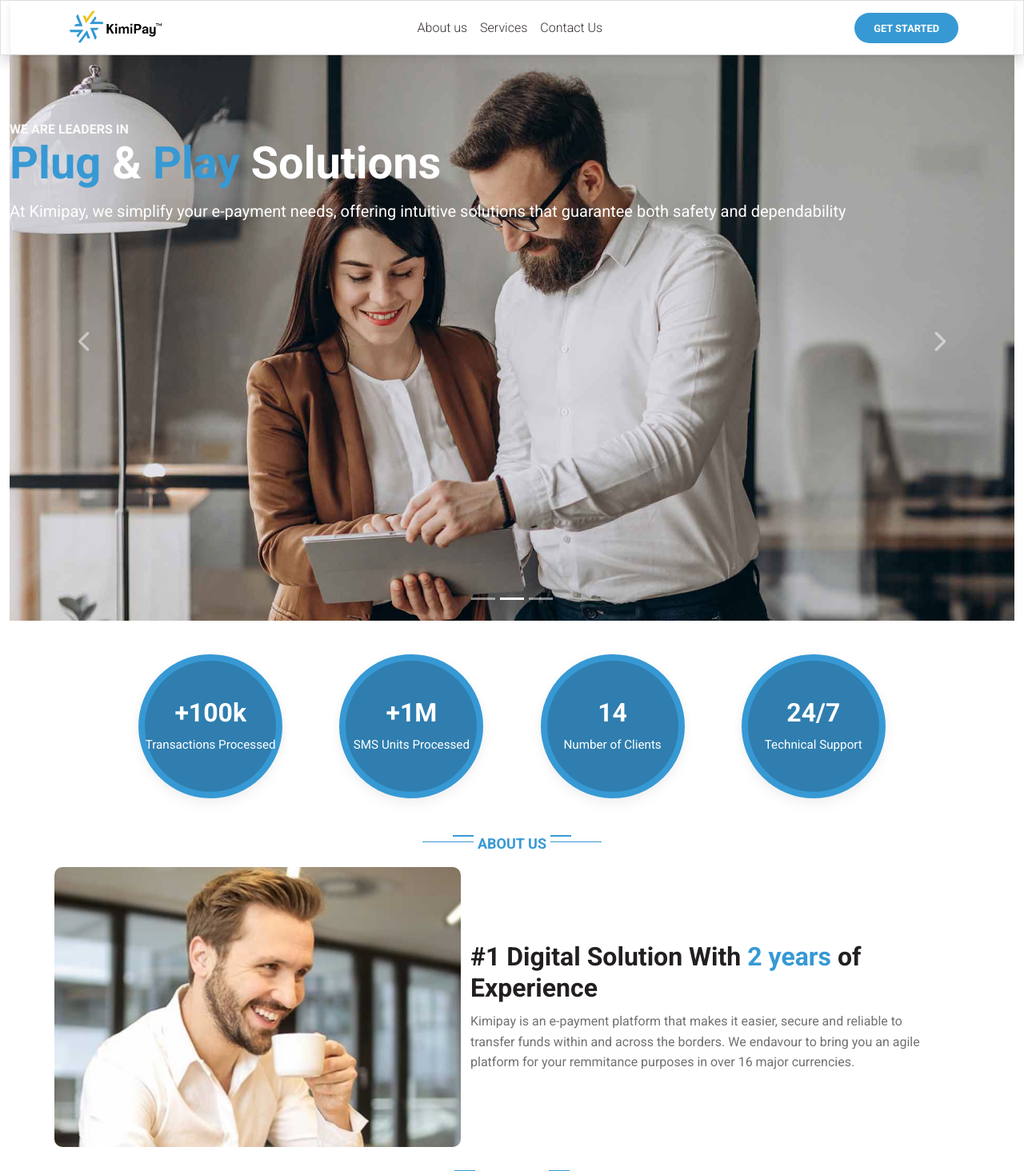
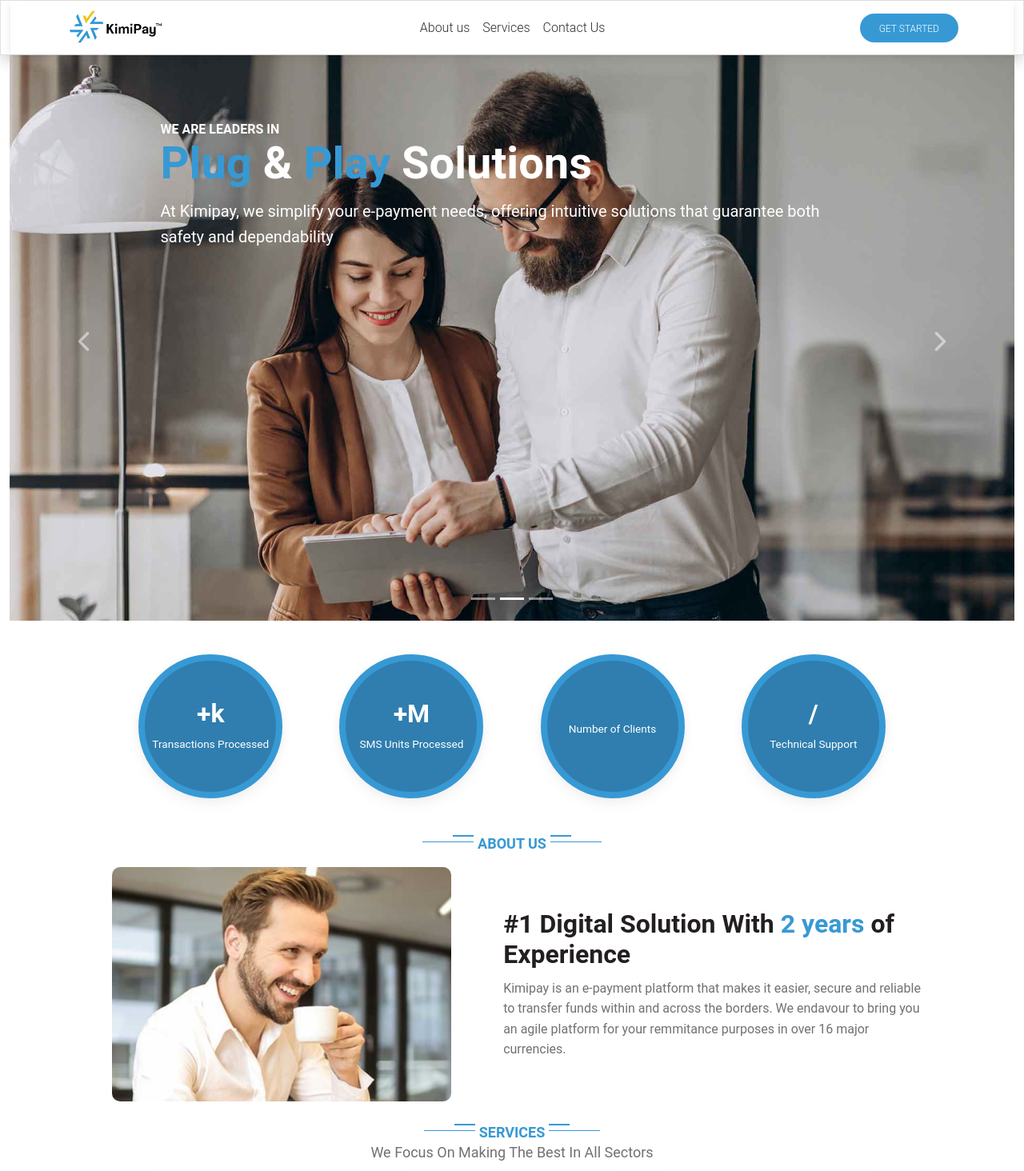
Before and after one commit to GloriaMMuthumbi/kimipayco, a React (Create React App) app: page / in a window 1280 px wide. Shown: the top 1464 px of the page at 80% size. Built offline with nearby package versions, Linux system fonts and the light colour scheme.

Commit message:
carousel caption showing on smaller screen

```diff
--- a/package.json
+++ b/package.json
@@ -21,6 +21,7 @@
     "react-material-ui-carousel": "^3.4.2",
     "react-router-dom": "^6.16.0",
     "react-scroll": "^1.8.9",
+    "react-visibility-sensor": "^5.1.1",
     "web-vitals": "^2.1.4"
   },
   "scripts": {
--- a/public/index.html
+++ b/public/index.html
@@ -26,7 +26,7 @@
     <link rel="stylesheet" href="https://cdnjs.cloudflare.com/ajax/libs/font-awesome/5.15.3/css/all.min.css">
     <link rel=”preconnect” href=”https://fonts.googleapis.com”>
     <link rel=”preconnect” href=”https://fonts.gstatic.com” crossorigin>
-    <link href="https://fonts.googleapis.com/css?family=Roboto:300,400,500,700&display=swap" rel="stylesheet" />
+    <link href="https://fonts.googleapis.com/css?family=Montserrat:300,400,500,700&display=swap" rel="stylesheet" />
     <title>React App</title>
   </head>
   <body>
--- a/src/App.css
+++ b/src/App.css
@@ -16,17 +16,16 @@
   content: "";
 }
 
-.submit-btn {
-  background-color: #3799D4;
-  text-transform: uppercase;
-  font-size: 0.8rem;
-  font-weight: lighter;
-  border-radius: 50px;
-}
-
 p {
     margin: 0;
     color: white;
+}
+
+.aboutus-ex {
+  display: flex;
+    justify-content: center;
+    align-items: center;
+    margin-left: 5%;
 }
 
 .aboutus-container {
@@ -100,7 +99,7 @@ p {
 }
 
 .aboutus-img {
-  width: auto;
+  width: 80%;
   height: auto;
   border-radius: 10px;
   margin-left: 10%;
@@ -386,6 +385,9 @@ a:hover, a:focus {
   justify-content: center;
 }
 
+.carousel-caption {
+  margin-left: 15%;
+}
 
 .services-card .card-title{
   color: #231f20;
@@ -400,9 +402,10 @@ a:hover, a:focus {
   justify-content: center;
   align-items: center;
   text-transform: uppercase;
-  font-weight: 600;
+  font-weight: 300;
   align-self: center;
   background-color: #3799D4;
+  border-radius: 25px;
 }
 
 .btn.btn-primary:hover {
@@ -418,7 +421,7 @@ a:hover, a:focus {
 
 .card-text {
   white-space: nowrap;
-  font-size: 0.95rem;
+  font-size: 0.85rem;
 }
 
 .card-row {
@@ -452,6 +455,23 @@ a:hover, a:focus {
 }
 
 @media screen and (min-width: 575px) and (max-width: 992px) {
+
+  .carousel-caption {
+    display: block !important;
+  }
+
+  .carousel-caption h6 {
+    font-size: 0.85rem ;
+  }
+
+  .carousel-caption h1 {
+    font-size: 2.6rem;
+  }
+
+  .carousel-caption p {
+    font-size: 0.95rem !important;
+  }
+
   .carousel-indicators > button {
     width: 5px;
     height: 12px;
@@ -552,6 +572,23 @@ a:hover, a:focus {
 }
 
 @media screen and (max-width: 574px) {
+
+  .carousel-caption {
+    display: block !important;
+  }
+
+  .carousel-caption h6 {
+    font-size: 0.65rem ;
+  }
+
+  .carousel-caption h1 {
+    font-size: 2rem;
+  }
+
+  .carousel-caption p {
+    font-size: 0.8rem !important;
+  }
+
   .hr-mobile {
     display: none;
   }
--- a/src/Components/Inforgraphs.js
+++ b/src/Components/Inforgraphs.js
@@ -1,8 +1,18 @@
-import React from "react";
+import React, { useState } from "react";
 import CountUp from "react-countup";
+import VisibilitySensor from "react-visibility-sensor";
 
 
 const InforgraphComponent = () => {
+
+    const [isVisible, setIsVisible] = useState(false);
+
+    const onVisibilityChange = (newisVisible) => {
+        if (newisVisible) {
+            setIsVisible(true);
+            }
+        };
+
     return (
         <div className="container-fluid mt-4 infograph-container">
             <div className="row card-row infographs">
@@ -10,7 +20,9 @@ const InforgraphComponent = () => {
                     <div className="card circular-card">
                         <div className="card-body">
                             <h5 className="card-title">+
-                                <CountUp end={100} duration={2} separator="," />
+                                    {isVisible && (
+                                        <CountUp end={100} duration={2} separator="," />
+                                    )}
                             k</h5>
                             <p className="card-text">Transactions Processed</p>
                         </div>
@@ -20,7 +32,9 @@ const InforgraphComponent = () => {
                     <div className="card circular-card">
                         <div className="card-body">
                             <h5 className="card-title">+
-                                <CountUp end={1} duration={2} separator="," />
+                                {isVisible && (
+                                    <CountUp end={1} duration={2} separator="," />
+                                )}
                             M</h5>
                             <p className="card-text">SMS Units Processed</p>
                         </div>
@@ -30,7 +44,9 @@ const InforgraphComponent = () => {
                     <div className="card circular-card">
                         <div className="card-body">
                             <h5 className="card-title">
-                                <CountUp end={14} duration={2} />
+                                {isVisible && (
+                                    <CountUp end={14} duration={2} />
+                                )}
                             </h5>
                             <p className="card-text">Number of Clients</p>
                         </div>
@@ -40,15 +56,22 @@ const InforgraphComponent = () => {
                     <div className="card circular-card">
                         <div className="card-body">
                             <h5 className="card-title">
-                                <CountUp end={24} duration={2} />
+                                {isVisible && (
+                                    <CountUp end={24} duration={2} />
+                                )}
                             /
-                            <CountUp end={7} duration={2} />
+                                {isVisible && (
+                                    <CountUp end={7} duration={2} />
+                                )}
                             </h5>
                             <p className="card-text">Technical Support</p>
                         </div>
                     </div>
                 </div>
             </div>
+            <VisibilitySensor onChange={onVisibilityChange}>
+                <div style={{ height: "1px" }}></div>
+            </VisibilitySensor>
         </div>
     );
 }
--- a/src/Components/Navbar.js
+++ b/src/Components/Navbar.js
@@ -26,7 +26,7 @@ function NavbarComponent() {
                             <Nav.Link href="#contactus" className='text-dark nav-link'>Contact Us</Nav.Link>
                         </Nav>
                         <Link to="/register">
-                            <Button className='shadow-none submit-btn'>Get Started</Button>
+                            <Button className='shadow-none'>Get Started</Button>
                         </Link>
                         </Navbar.Collapse>
                     </Container>
```
Also changed, not shown: 1 other file (tests, documents, lock files or other folders).
